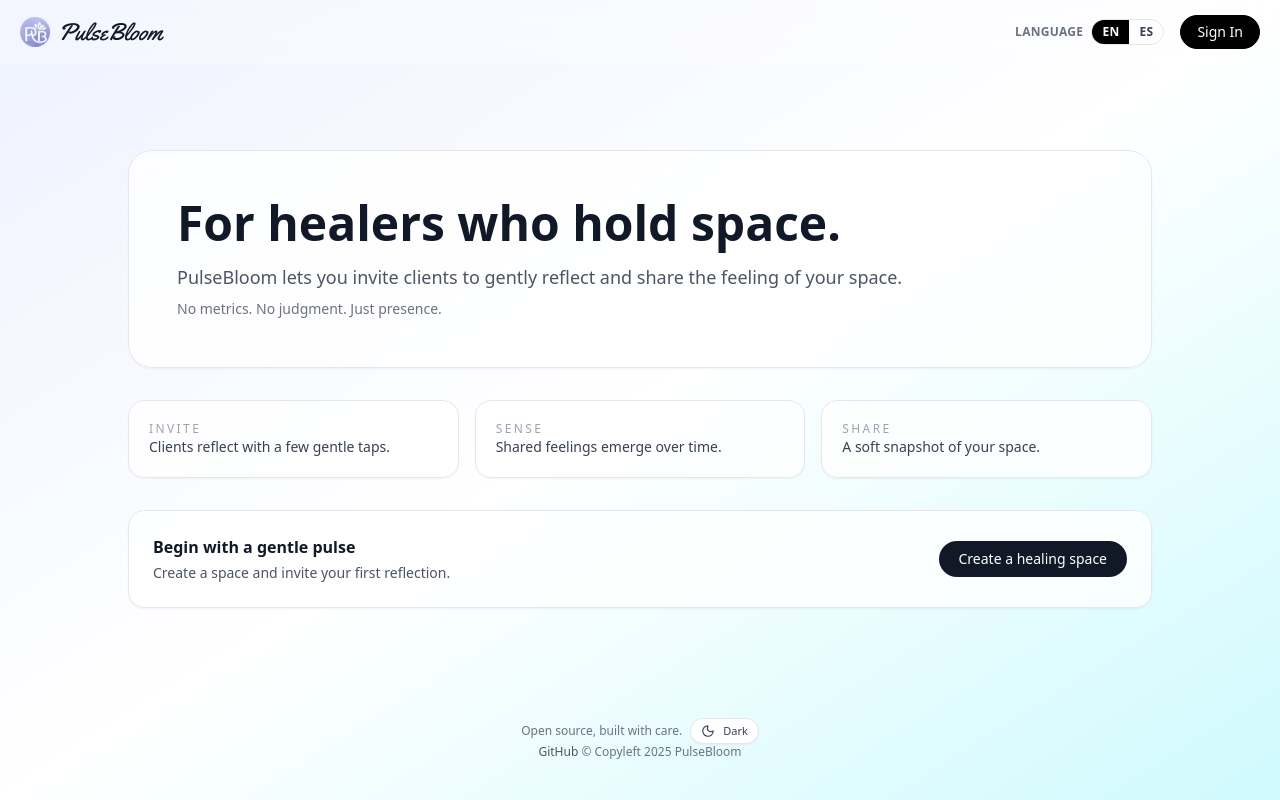
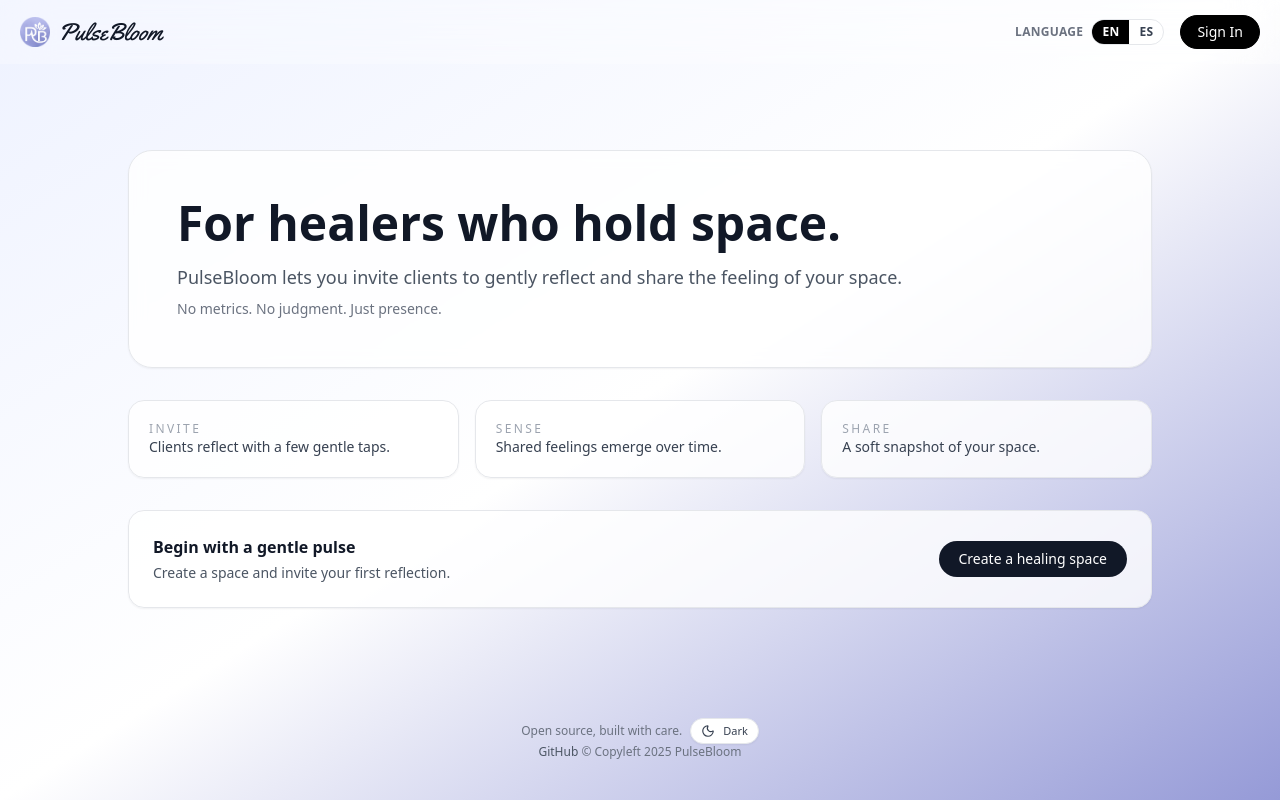
Before and after one commit to yumengcao4888/pulse-bloom, a Next.js app: page / in a window 1280 px wide. Built offline with nearby package versions, Linux system fonts and the light colour scheme; no server answers; a web font is replaced by a local one.

Commit message:
Pulse bloom color!

```diff
--- a/app/layout.tsx
+++ b/app/layout.tsx
@@ -27,7 +27,7 @@ export default async function RootLayout({
     <ClerkProvider>
       <html lang={locale}>
         <body className={cx(sfPro.variable, inter.variable, "bg-white text-gray-900 dark:bg-black dark:text-gray-100")}>
-          <div className="fixed h-screen w-full bg-gradient-to-br from-indigo-50 via-white to-cyan-100 dark:from-black dark:via-black dark:to-black" />
+          <div className="fixed h-screen w-full bg-gradient-to-br from-indigo-50 via-white to-pulse-bloom dark:from-black dark:via-black dark:to-black" />
           <LocaleProvider locale={locale}>
             <div className="relative z-10 flex min-h-screen flex-col">
               <Suspense fallback="...">
```
